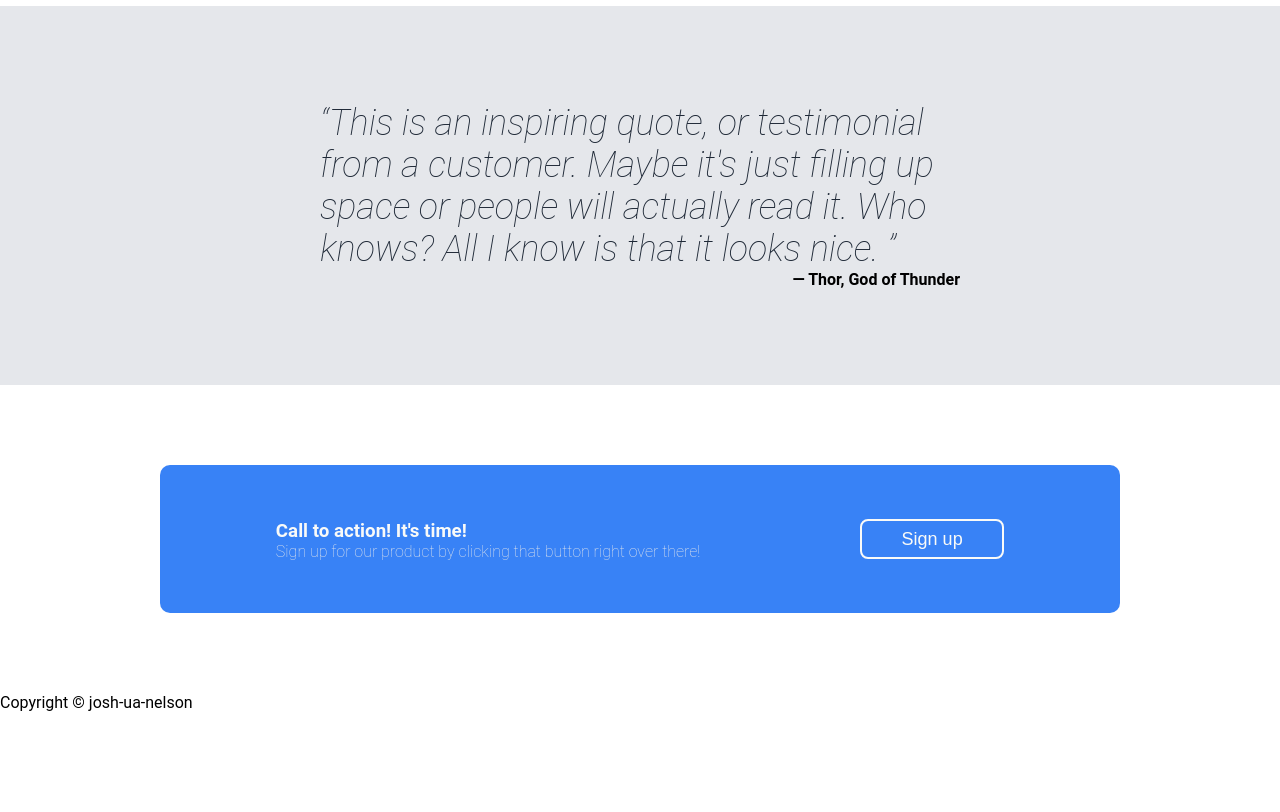
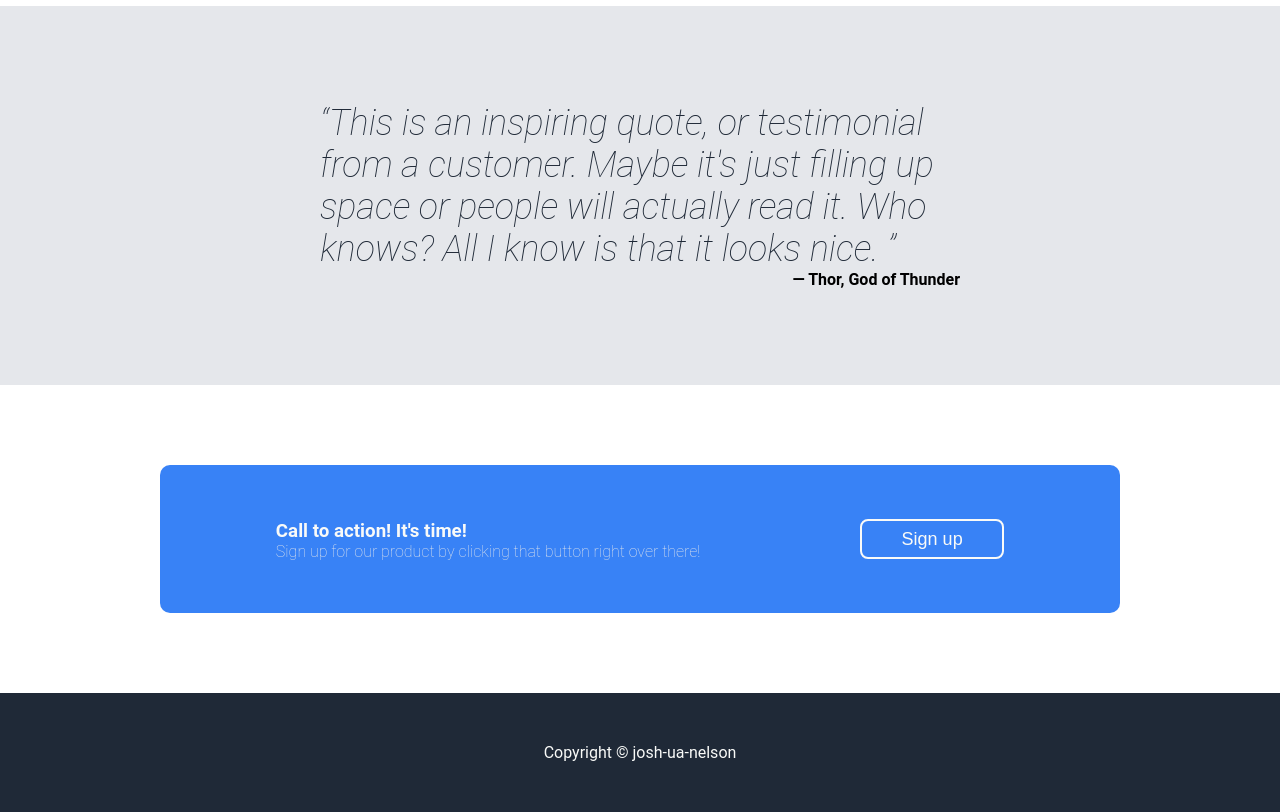
Before and after one commit to josh-ua-nelson/Landing-Page, a plain HTML site: page index.html in a window 1280 px wide. Shown: the part 840-1652 px from the top of the page. Before the commit the page ends 1552 px from the top, so only its background shows below. Drawn offline with Linux system fonts and the light colour scheme.

Commit message:
Edit the footer

```diff
--- a/style.css
+++ b/style.css
@@ -192,3 +192,12 @@ button.sign-2 {
     border-style: solid;
     border-color: #f9faf8;
 }
+
+.footer {
+    display:flex;
+    justify-content: center;
+    align-items: center;
+    background-color: #1F2937;
+    color: #f9faf8;
+    padding: 50px;
+}
```
